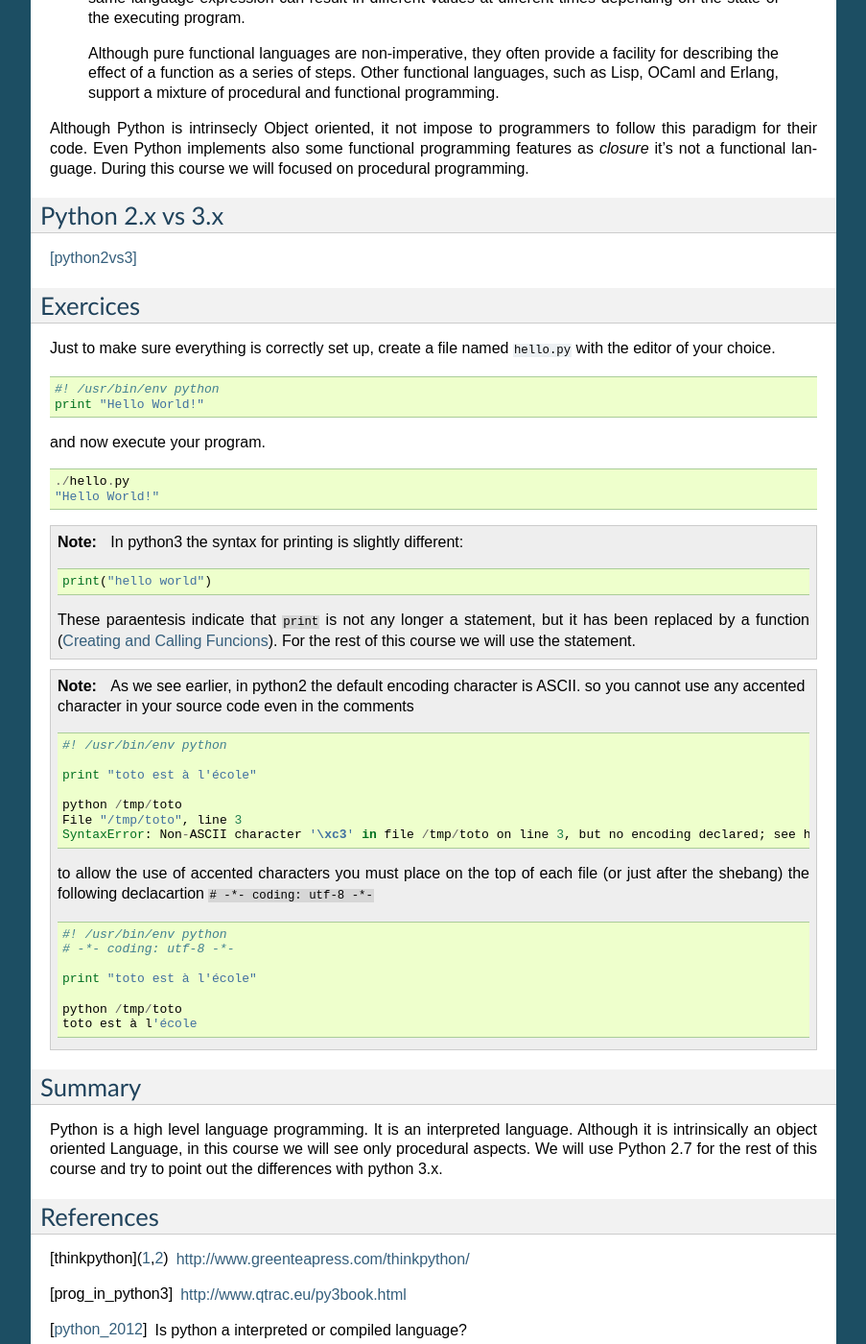
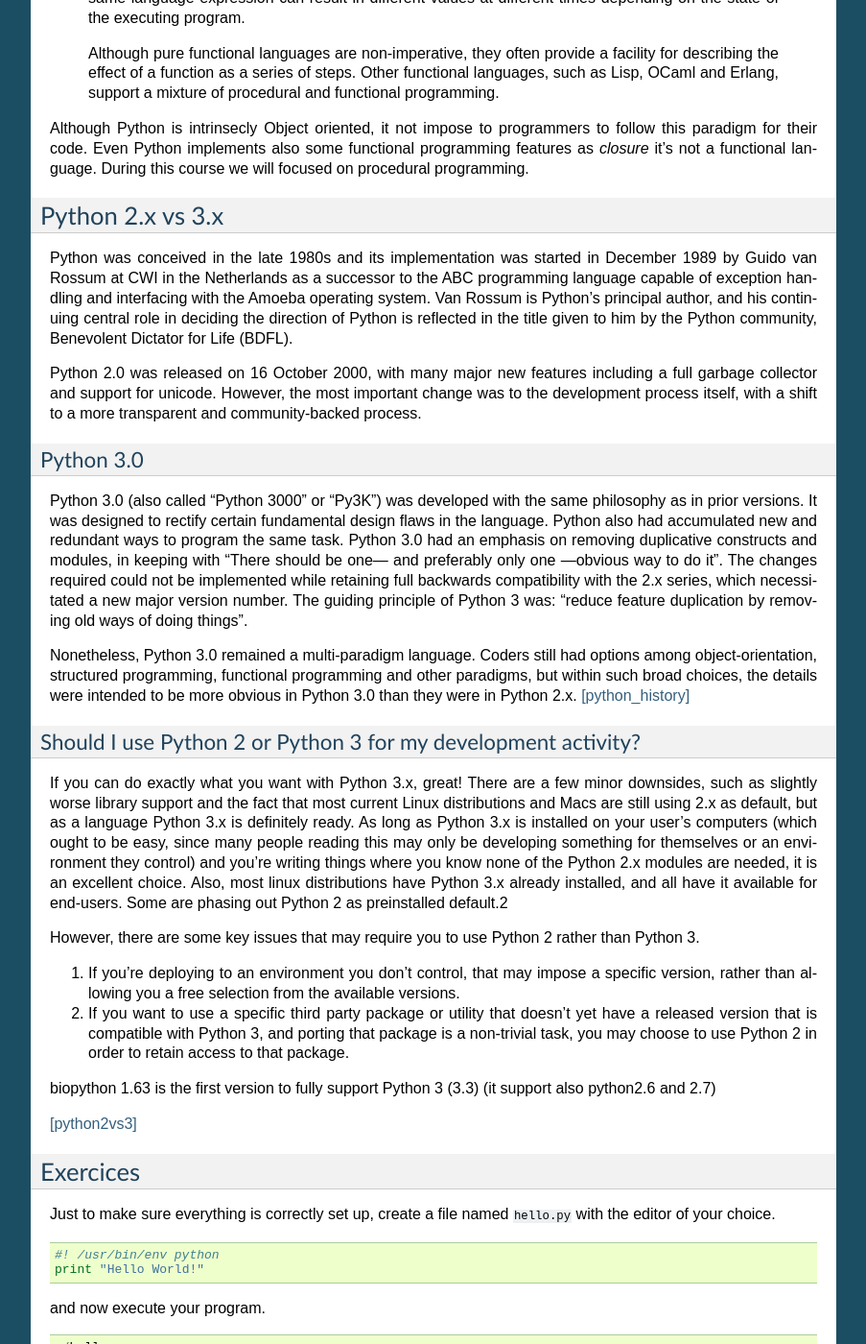
Before and after one commit to C3BI-pasteur-fr/python-course-1, a Sphinx documentation site: the page built from source/Introduction.rst, in a window 1280 px wide and 1400 px high, scrolled down 7303 px. Shown: the whole window at 96% size, without its empty margins (198-1101 px from the left). Built offline with Sphinx 7.4.7, drawn with Linux system fonts in a browser that asks for light colours; some of the changed text lies outside the part shown.

Commit message:
add section about Python2 vs 3

```diff
--- a/source/Introduction.rst
+++ b/source/Introduction.rst
@@ -388,6 +388,54 @@ During this course we will focused on procedural programming.
 Python 2.x vs 3.x
 =================
 
+
+Python was conceived in the late 1980s and its implementation was started in December 1989 by Guido van Rossum
+at CWI in the Netherlands as a successor to the ABC programming language capable of exception handling and
+interfacing with the Amoeba operating system.
+Van Rossum is Python's principal author, and his continuing central role in deciding the direction of Python
+is reflected in the title given to him by the Python community, Benevolent Dictator for Life (BDFL).
+
+Python 2.0 was released on 16 October 2000, with many major new features including a full garbage collector and support for unicode.
+However, the most important change was to the development process itself,
+with a shift to a more transparent and community-backed process.
+
+Python 3.0
+----------
+Python 3.0 (also called "Python 3000" or "Py3K")  was developed with the same philosophy as in prior versions.
+It was designed to rectify certain fundamental design flaws in the language.
+Python also had accumulated new and redundant ways to program the same task.
+Python 3.0 had an emphasis on removing duplicative constructs and modules,
+in keeping with "There should be one— and preferably only one —obvious way to do it".
+The changes required could not be implemented while retaining full backwards compatibility with the 2.x series,
+which necessitated a new major version number.
+The guiding principle of Python 3 was: "reduce feature duplication by removing old ways of doing things".
+
+Nonetheless, Python 3.0 remained a multi-paradigm language.
+Coders still had options among object-orientation, structured programming, functional programming and other paradigms,
+but within such broad choices, the details were intended to be more obvious in Python 3.0 than they were in Python 2.x. [python_history]_
+
+
+Should I use Python 2 or Python 3 for my development activity?
+--------------------------------------------------------------
+
+If you can do exactly what you want with Python 3.x, great!
+There are a few minor downsides, such as slightly worse library support and the fact that most current Linux distributions and Macs
+are still using 2.x as default, but as a language Python 3.x is definitely ready.
+As long as Python 3.x is installed on your user's computers
+(which ought to be easy, since many people reading this may only be developing something for themselves or an environment they control)
+and you're writing things where you know none of the Python 2.x modules are needed, it is an excellent choice.
+Also, most linux distributions have Python 3.x already installed, and all have it available for end-users.
+Some are phasing out Python 2 as preinstalled default.2
+
+However, there are some key issues that may require you to use Python 2 rather than Python 3.
+
+#. If you're deploying to an environment you don't control,
+   that may impose a specific version, rather than allowing you a free selection from the available versions.
+#. If you want to use a specific third party package or utility that doesn't yet have a released version that is compatible with Python 3,
+   and porting that package is a non-trivial task, you may choose to use Python 2 in order to retain access to that package.
+
+biopython 1.63 is the first version to fully support Python 3 (3.3) (it support also python2.6 and 2.7)
+
 [python2vs3]_
 
 
@@ -462,6 +510,8 @@ References
 
 .. [Object-oriented_programming] http://en.wikipedia.org/wiki/Object-oriented_programming
 
+.. [python_history] http://en.wikipedia.org/wiki/History_of_Python
+
 .. [python2vs3] https://wiki.python.org/moin/Python2orPython3
 
 
```
